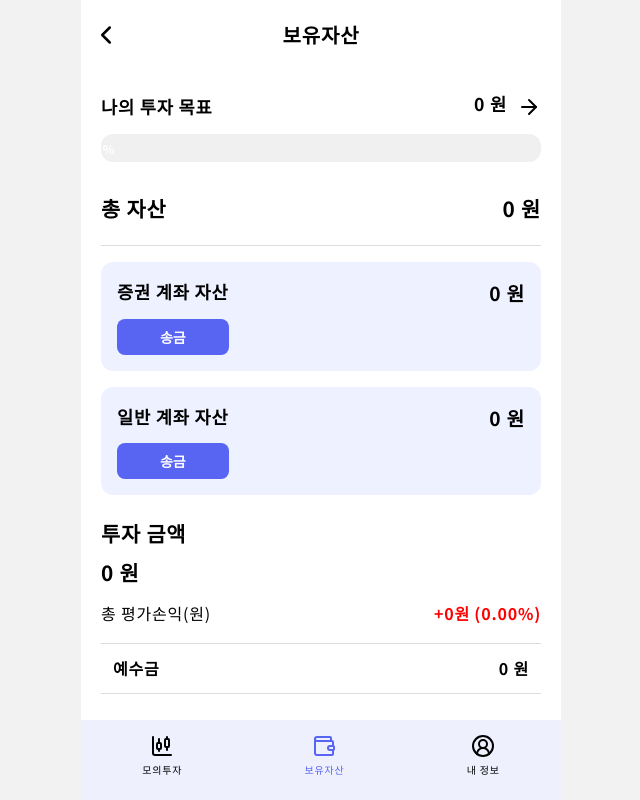
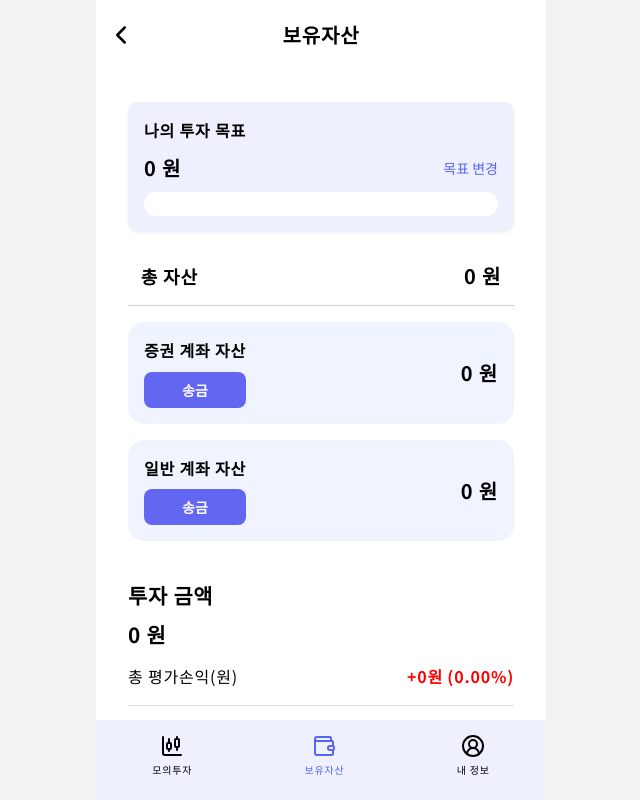
Before and after one commit to BoyunLee/mufin_evolved, a Next.js app: page /user/asset in a window 1280 px wide. Shown: the whole page, without its empty margins (319-959 px from the left). Built offline with nearby package versions, Linux system fonts and the light colour scheme; no server answers.

Commit message:
fix : build error

```diff
--- a/app/components/home/Home.tsx
+++ b/app/components/home/Home.tsx
@@ -1,9 +1,7 @@
-"use client";
-
 import Image from "next/image";
 import { SearchBar } from "@/app/components/search/SearchBar";
 import { Container, TopSection, ImageWrapper, InvestmentSection, InvestmentHeader, TitleBox, } from "@/app/components/home/Home.Styled";
-import StockList from "@/app/components/home/StockList";
+import ServerStockList from "@/app/components/home/ServerStockList";
 import StockCategory from "@/app/components/home/StockCategory";
 import HomeQuiz from "@/app/components/home/HomeQuiz";
 
@@ -29,7 +27,7 @@ export default function Home() {
         </InvestmentHeader>
         <SearchBar />
         <TitleBox>인기종목</TitleBox>
-        <StockList />
+        <ServerStockList />
         <TitleBox>카테고리로 보기</TitleBox>
         <StockCategory /> {/* 카테고리 리스트*/}
       </InvestmentSection>
--- a/app/components/home/StockList.tsx
+++ b/app/components/home/StockList.tsx
@@ -8,13 +8,13 @@ import {
 } from "@/app/components/home/StockList.Styled";
 
 interface StockListProps {
-  categoryId?: string;
+  categoryId: string;
 }
 
 export default function StockList({ categoryId }: StockListProps) {
   const [stocks, setStocks] = useState<StockListResponseDto[]>([]);
 
-  const path = categoryId ? `/api/category?c=${categoryId}` : `/api/home`;
+  const path = `/api/category?c=${categoryId}`;
 
   useEffect(() => {
     const fetchStocks = async () => {
--- a/app/user/asset/components/Asset.Styled.ts
+++ b/app/user/asset/components/Asset.Styled.ts
@@ -3,153 +3,161 @@ import styled from "styled-components";
 export const Container = styled.div`
   display: flex;
   flex-direction: column;
-    align-items: center;
+  gap: 1rem;
   width: 100%;
-    max-width: 30rem; /* 480px -> 30rem */
   margin: 0 auto;
-    padding: 1.25rem; /* 20px -> 1.25rem */
+  padding: 2rem;
 `;
 
 export const InvestmentGoal = styled.div`
   display: flex;
-    align-items: center;
-    justify-content: space-between;
+  flex-direction: column;
+  gap: 0.5rem;
   width: 100%;
+  background-color: var(--primary-light );
+  border-radius: 10px;
+  padding: 1rem;
+  box-shadow: 0 1px 4px rgba(0, 0, 0, 0.05);
 `;
 
 export const GoalText = styled.span`
-    font-size: 1.1rem; /* 18px -> 1.125rem */
+  font-size: 1rem;
   font-weight: bold;
 `;
 
-export const RightContainer2 = styled.div`
+export const GoalRow = styled.div`
   display: flex;
+  justify-content: space-between;
   align-items: center;
-    gap: 0.625rem; /* 10px -> 0.625rem */
 `;
 
 export const GoalAmount = styled.span`
-    font-size: 1.1rem; /* 18px -> 1.125rem */
+  font-size: 1.25rem;
   font-weight: bold;
-    padding-bottom: 0.375rem; /* 6px -> 0.375rem */
 `;
 
 export const ProgressBarContainer = styled.div`
   width: 100%;
-    height: 1.75rem; /* 28px -> 1.75rem */
-    background: #f0f0f0;
-    border-radius: 0.75rem; /* 12px -> 0.75rem */
-    margin: 0.625rem 0; /* 10px -> 0.625rem */
-    position: relative;
+  height: 1.5rem;
+  background: var(--white-color);
+  border-radius: 0.75rem;
   overflow: hidden;
 `;
 
 export const Progress = styled.div<{ $progress: number }>`
   width: ${({ $progress }) => $progress}%;
   height: 100%;
-    background: #ff6b6b;
-    border-radius: 0.75rem;
+  background: var(--second-300);
   display: flex;
   align-items: center;
   justify-content: center;
-    font-size: 0.75rem; /* 12px -> 0.75rem */
-    font-weight: bold;
+  font-size: 0.875rem;
+  font-weight: 600;
   color: white;
+  transition: width 0.3s ease;
+`;
+
+export const ChangeButton = styled.button`
+  background: none;
+  border: none;
+  color: var(--primary-color);
+  font-size: 0.875rem;
+  cursor: pointer;
+  transition: 0.2s;
+
+  &:hover {
+    text-decoration: underline;
+  }
 `;
 
 export const TotalAssetsSection = styled.div`
   display: flex;
   justify-content: space-between;
+  align-items: center;
   width: 100%;
-    padding: 1.25rem 0; /* 20px -> 1.25rem */
-    border-bottom: 1px solid #ddd;
+  border-bottom: 1px solid var(--disabled-color);
+  padding: 0.8rem;
 `;
 
 export const TotalText = styled.span`
-    font-size: 1.3rem; /* 22px -> 1.375rem */
-    font-weight: bold;
+  font-size: 1.125rem;
+  font-weight: 600;
 `;
 
 export const TotalValue = styled.span`
-    font-size: 1.3rem;
+  font-size: 1.25rem;
   font-weight: bold;
 `;
 
 export const AccountSection = styled.div`
   width: 100%;
-    background: #eef1ff;
-    padding: 1rem; /* 16px -> 1rem */
-    border-radius: 0.75rem; /* 12px -> 0.75rem */
-    margin-top: 1rem;
+  background: #f0f4ff;
+  padding: 1rem;
+  border-radius: 1rem;
   display: flex;
   justify-content: space-between;
+  align-items: center;
 `;
 
 export const LeftContainer = styled.div`
   display: flex;
   flex-direction: column;
-    justify-content: center;
+  gap: 0.5rem;
 `;
 
 export const RightContainer = styled.div`
   display: flex;
-    flex-direction: column;
   align-items: flex-end;
 `;
 
 export const AccountTitle = styled.span`
-    font-size: 1.1rem; /* 18px -> 1.125rem */
-    font-weight: bold;
+  font-size: 1rem;
+  font-weight: 600;
 `;
 
 export const AccountValue = styled.span`
-    font-size: 1.2rem; /* 20px -> 1.25rem */
+  font-size: 1.25rem;
   font-weight: bold;
 `;
 
 export const TransferButton = styled.button`
-    margin-top: 0.75rem;
   padding: 0.5rem 0.75rem;
-    background: var(--primary-color);
+  background: #6366f1;
   color: white;
   font-size: 0.875rem;
-    font-weight: bold;
+  font-weight: 600;
   border: none;
   border-radius: 0.5rem;
   cursor: pointer;
+  transition: 0.2s;
+
   &:hover {
-        background: var(--primary-600);
+    background: #4f46e5;
   }
 `;
 
-// export const ProfitText = styled.p`
-//     color: #ff3333;
-//     font-size: 0.875rem;
-//     font-weight: bold;
-//     margin-top: 0.5rem;
-// `;
 export const Input = styled.input`
   width: 100%;
-    padding: 10px;
-    margin-top: 10px;
-    border: 1px solid #ddd;
-    border-radius: px;
-    font-size: 16px;
+  padding: 0.75rem;
+  margin-top: 1rem;
+  border: 1px solid #ccc;
+  border-radius: 0.5rem;
+  font-size: 1rem;
 `;
 
 export const Button = styled.button`
-    margin-top: 26px;
-    padding: 10px;
-    background: var(--primary-color);
+  margin-top: 1.5rem;
+  padding: 0.75rem;
+  background: #0070f3;
   color: white;
-    font-size: 16px;
+  font-size: 1rem;
   font-weight: bold;
   border: none;
-    border-radius: 8px;
+  border-radius: 0.75rem;
   cursor: pointer;
   width: 100%;
 
   &:hover {
-        background: var(--primary-600);
+    background: #0366d6;
   }
 `;
--- a/app/user/asset/page.tsx
+++ b/app/user/asset/page.tsx
@@ -2,13 +2,11 @@
 
 import { useState, useEffect } from "react";
 import { useRouter } from "next/navigation";
-import { ArrowRight } from "lucide-react";
 import Modal from "@/app/components/modal/Modal";
 import {
     Container,
     InvestmentGoal,
     GoalText,
-    RightContainer2,
     GoalAmount,
     ProgressBarContainer,
     Progress,
@@ -23,6 +21,8 @@ import {
     TransferButton,
     Input,
     Button,
+    GoalRow,
+    ChangeButton
 } from "@/app/user/asset/components/Asset.Styled";
 import InvestmentAmount from "./components/InvestmentAmount";
 import Holdings from "./components/Holdings";
@@ -121,17 +121,16 @@ const Asset = () => {
         <Container>
             {/* 나의 투자 목표 */}
             <InvestmentGoal>
-                <GoalText>나의 투자 목표</GoalText>
-                <RightContainer2>
-                    <GoalAmount>{goalAmount.toLocaleString()} 원</GoalAmount>
-                    <ArrowRight onClick={() => setIsModalOpen(true)} style={{ cursor: "pointer" }} />
-                </RightContainer2>
-            </InvestmentGoal>
+            <GoalText>나의 투자 목표</GoalText>
+            <GoalRow>
+                <GoalAmount>{goalAmount.toLocaleString()} 원</GoalAmount>
+                <ChangeButton onClick={() => setIsModalOpen(true)}>목표 변경</ChangeButton>
+            </GoalRow>
 
-            {/* Progress Bar */}
             <ProgressBarContainer>
                 <Progress $progress={progress}>{`+${progress.toFixed(0)}%`}</Progress>
             </ProgressBarContainer>
+            </InvestmentGoal>
 
             {/* 총 자산 */}
             <TotalAssetsSection>
--- a/styles/globals.css
+++ b/styles/globals.css
@@ -89,7 +89,7 @@ body {
     --disabled-color: var(--gray-200);
 
     /*background width*/
-    --background-width: 480px;
+    --background-width: 450px;
 }
 
 /*typography*/
```
Also changed, not shown: app/components/home/ServerStockList.tsx (added, +10 -0 lines), app/components/home/StockListUI.tsx (added, +44 -0 lines). Lines whose indentation alone changed are shown as unchanged.
